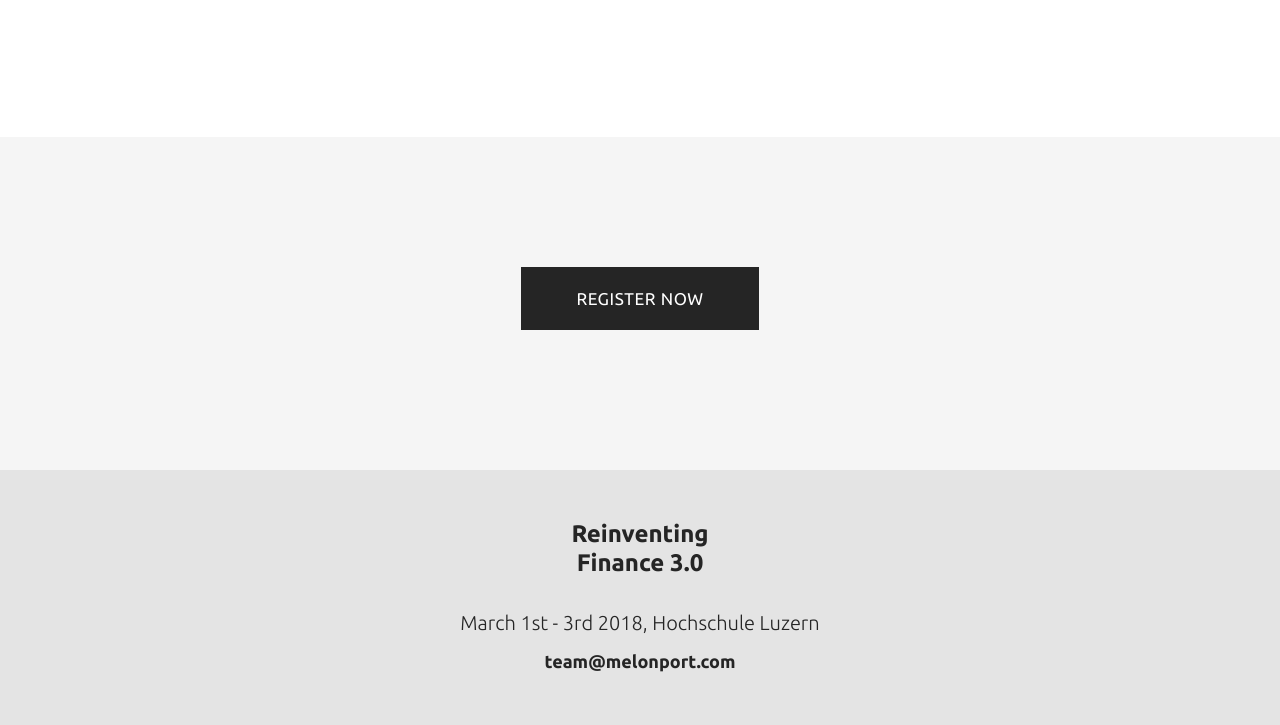
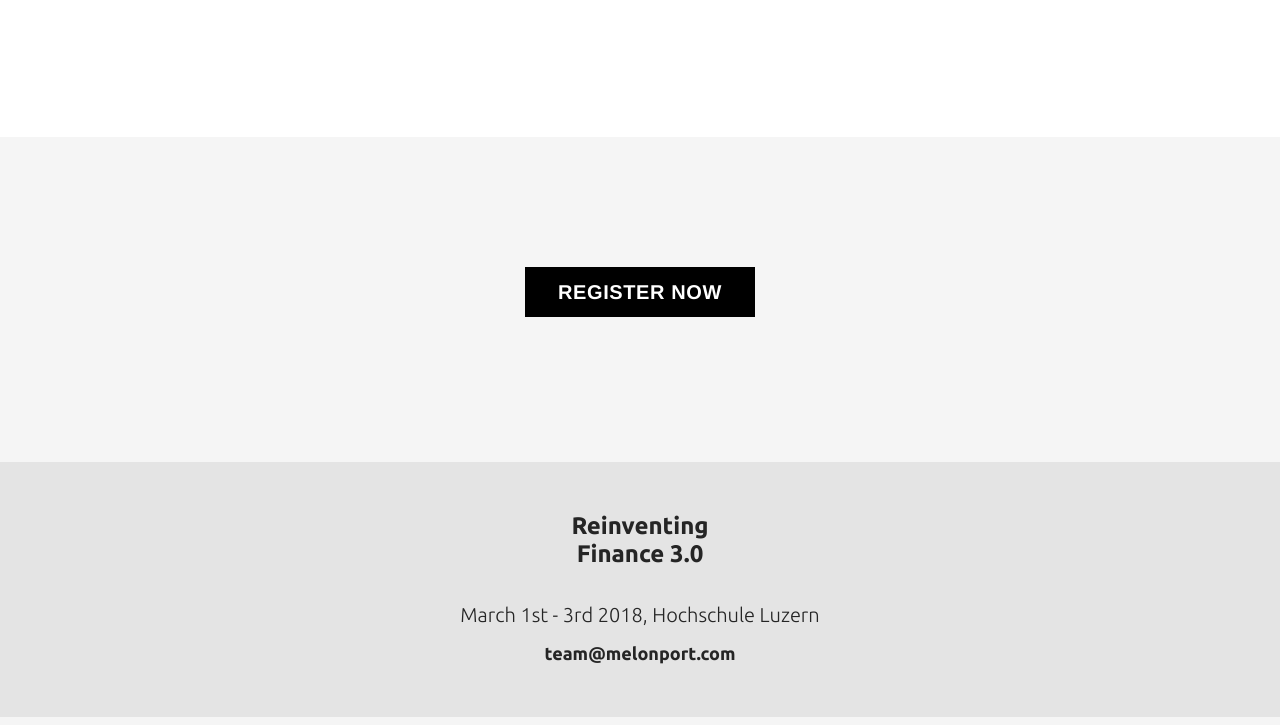
Before and after one commit to melonport/hackathon, a plain HTML site: page index.html in a window 1280 px wide. Shown: the part 4326-5051 px from the top of the page. Drawn offline with Linux system fonts and the light colour scheme; a script that the page names is missing.

Commit message:
add form

```diff
--- a/index.html
+++ b/index.html
@@ -254,7 +254,10 @@
           <div class="container pt80 pb140">
             <div class="row">
               <div class="col-md-12">
-                <div class="primary-button mt50"><a class="btn-primary-hck" href="#" title="Register Now">REGISTER NOW</a></div>
+                <div class="primary-button mt50">
+                  <a class="btn-primary-hck typeform-share button" href="https://ahmadafandi.typeform.com/to/cHfkDg" data-mode="popup" style="display:inline-block;text-decoration:none;background-color:#000000;color:white;cursor:pointer;font-family:Helvetica,Arial,sans-serif;font-size:20px;line-height:50px;text-align:center;margin:0;height:50px;padding:0px 33px;border-radius:0px;max-width:100%;white-space:nowrap;overflow:hidden;text-overflow:ellipsis;font-weight:bold;-webkit-font-smoothing:antialiased;-moz-osx-font-smoothing:grayscale;" target="_blank">REGISTER NOW </a> <script> (function() { var qs,js,q,s,d=document, gi=d.getElementById, ce=d.createElement, gt=d.getElementsByTagName, id="typef_orm_share", b="https://embed.typeform.com/"; if(!gi.call(d,id)){ js=ce.call(d,"script"); js.id=id; js.src=b+"embed.js"; q=gt.call(d,"script")[0]; q.parentNode.insertBefore(js,q) } })() </script>
+
+                  <!-- <a class="btn-primary-hck" href="#" title="Register Now">REGISTER NOW</a></div> -->
               </div>
             </div>
           </div>
```
